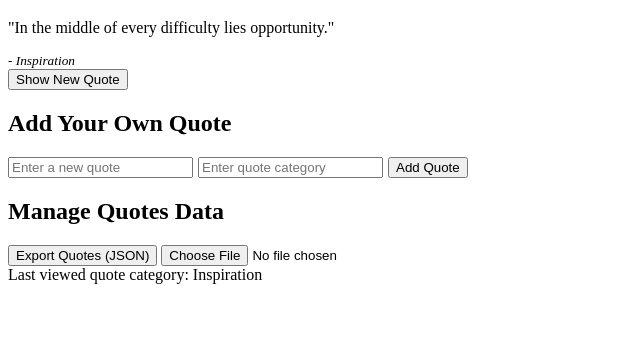
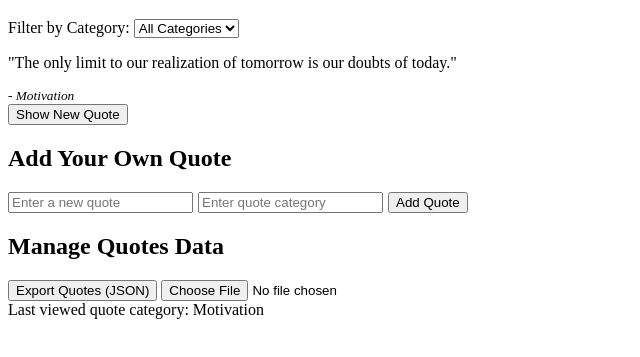
Before and after one commit to Malex-tech/alx_fe_javascript, a plain HTML site: page dom-manipulation/index.html in a window 1280 px wide. Shown: the part 61-418 px from the top of the page, without its empty margins (0-640 px from the left). Drawn offline with Linux system fonts and the light colour scheme.

Commit message:
Add dynamic category filtering with web storage to Quote Generator

```diff
--- a/dom-manipulation/index.html
+++ b/dom-manipulation/index.html
@@ -7,6 +7,13 @@
 </head>
 <body>
   <h1>Dynamic Quote Generator</h1>
+
+  <!-- Category Filter -->
+  <label for="categoryFilter">Filter by Category:</label>
+  <select id="categoryFilter" onchange="filterQuotes()">
+    <option value="all">All Categories</option>
+    <!-- Populated dynamically -->
+  </select>
 
   <!-- Quote display section -->
   <div id="quoteDisplay"></div>
--- a/dom-manipulation/script.js
+++ b/dom-manipulation/script.js
@@ -9,9 +9,9 @@ let quotes = [
 const quoteDisplay = document.getElementById("quoteDisplay");
 const newQuoteButton = document.getElementById("newQuote");
 const sessionInfo = document.getElementById("sessionInfo");
+const categoryFilter = document.getElementById("categoryFilter");
 
 // --- Storage Functions ---
-
 function saveQuotes() {
   localStorage.setItem("quotesData", JSON.stringify(quotes));
 }
@@ -23,17 +23,45 @@ function loadQuotes() {
   }
 }
 
-// --- Core Features ---
+// --- Category Functions ---
+function populateCategories() {
+  // Clear dropdown except "All"
+  categoryFilter.innerHTML = '<option value="all">All Categories</option>';
 
-function showRandomQuote() {
-  if (quotes.length === 0) {
-    quoteDisplay.innerHTML = "<p>No quotes available. Add some!</p>";
+  const uniqueCategories = [...new Set(quotes.map(q => q.category))];
+  uniqueCategories.forEach(cat => {
+    const option = document.createElement("option");
+    option.value = cat;
+    option.textContent = cat;
+    categoryFilter.appendChild(option);
+  });
+
+  // Restore last selected category if it exists
+  const savedCategory = localStorage.getItem("lastCategoryFilter");
+  if (savedCategory && categoryFilter.querySelector(`option[value="${savedCategory}"]`)) {
+    categoryFilter.value = savedCategory;
+  }
+}
+
+function filterQuotes() {
+  const selectedCategory = categoryFilter.value;
+  localStorage.setItem("lastCategoryFilter", selectedCategory);
+
+  if (selectedCategory === "all") {
+    showRandomQuote(); // Show any random quote
     return;
   }
-  const randomIndex = Math.floor(Math.random() * quotes.length);
-  const quote = quotes[randomIndex];
 
-  // Clear and rebuild content dynamically
+  // Show only quotes in selected category
+  const filtered = quotes.filter(q => q.category === selectedCategory);
+  if (filtered.length === 0) {
+    quoteDisplay.innerHTML = `<p>No quotes available in "${selectedCategory}" category.</p>`;
+    return;
+  }
+
+  const randomIndex = Math.floor(Math.random() * filtered.length);
+  const quote = filtered[randomIndex];
+
   quoteDisplay.innerHTML = "";
   const quoteText = document.createElement("p");
   quoteText.textContent = `"${quote.text}"`;
@@ -46,7 +74,31 @@ function showRandomQuote() {
   quoteDisplay.appendChild(quoteText);
   quoteDisplay.appendChild(quoteCategory);
 
-  // Save last viewed category in sessionStorage
+  sessionStorage.setItem("lastCategory", quote.category);
+  displaySessionInfo();
+}
+
+// --- Core Quote Features ---
+function showRandomQuote() {
+  if (quotes.length === 0) {
+    quoteDisplay.innerHTML = "<p>No quotes available. Add some!</p>";
+    return;
+  }
+  const randomIndex = Math.floor(Math.random() * quotes.length);
+  const quote = quotes[randomIndex];
+
+  quoteDisplay.innerHTML = "";
+  const quoteText = document.createElement("p");
+  quoteText.textContent = `"${quote.text}"`;
+
+  const quoteCategory = document.createElement("small");
+  quoteCategory.textContent = ` - ${quote.category}`;
+  quoteCategory.style.display = "block";
+  quoteCategory.style.fontStyle = "italic";
+
+  quoteDisplay.appendChild(quoteText);
+  quoteDisplay.appendChild(quoteCategory);
+
   sessionStorage.setItem("lastCategory", quote.category);
   displaySessionInfo();
 }
@@ -65,12 +117,13 @@ function addQuote() {
 
   quotes.push({ text: newText, category: newCategory });
   saveQuotes();
+  populateCategories(); // Update dropdown dynamically
 
   textInput.value = "";
   categoryInput.value = "";
 
   alert("Quote added successfully!");
-  showRandomQuote();
+  filterQuotes(); // Show a quote from current filter
 }
 
 function createAddQuoteForm() {
@@ -98,7 +151,6 @@ function createAddQuoteForm() {
 }
 
 // --- JSON Import/Export ---
-
 function exportToJsonFile() {
   const jsonString = JSON.stringify(quotes, null, 2);
   const blob = new Blob([jsonString], { type: "application/json" });
@@ -123,8 +175,9 @@ function importFromJsonFile(event) {
       }
       quotes.push(...importedQuotes);
       saveQuotes();
+      populateCategories();
       alert("Quotes imported successfully!");
-      showRandomQuote();
+      filterQuotes();
     } catch (error) {
       alert("Error parsing JSON file: " + error.message);
     }
@@ -132,7 +185,7 @@ function importFromJsonFile(event) {
   fileReader.readAsText(event.target.files[0]);
 }
 
-// --- Session Storage Info Display ---
+// --- Session Info Display ---
 function displaySessionInfo() {
   const lastCategory = sessionStorage.getItem("lastCategory");
   sessionInfo.textContent = lastCategory
@@ -143,6 +196,7 @@ function displaySessionInfo() {
 // --- Initialization ---
 loadQuotes();
 createAddQuoteForm();
-newQuoteButton.addEventListener("click", showRandomQuote);
-showRandomQuote();
+populateCategories();
+newQuoteButton.addEventListener("click", filterQuotes);
+filterQuotes(); // Start with filter applied
 displaySessionInfo();
```
